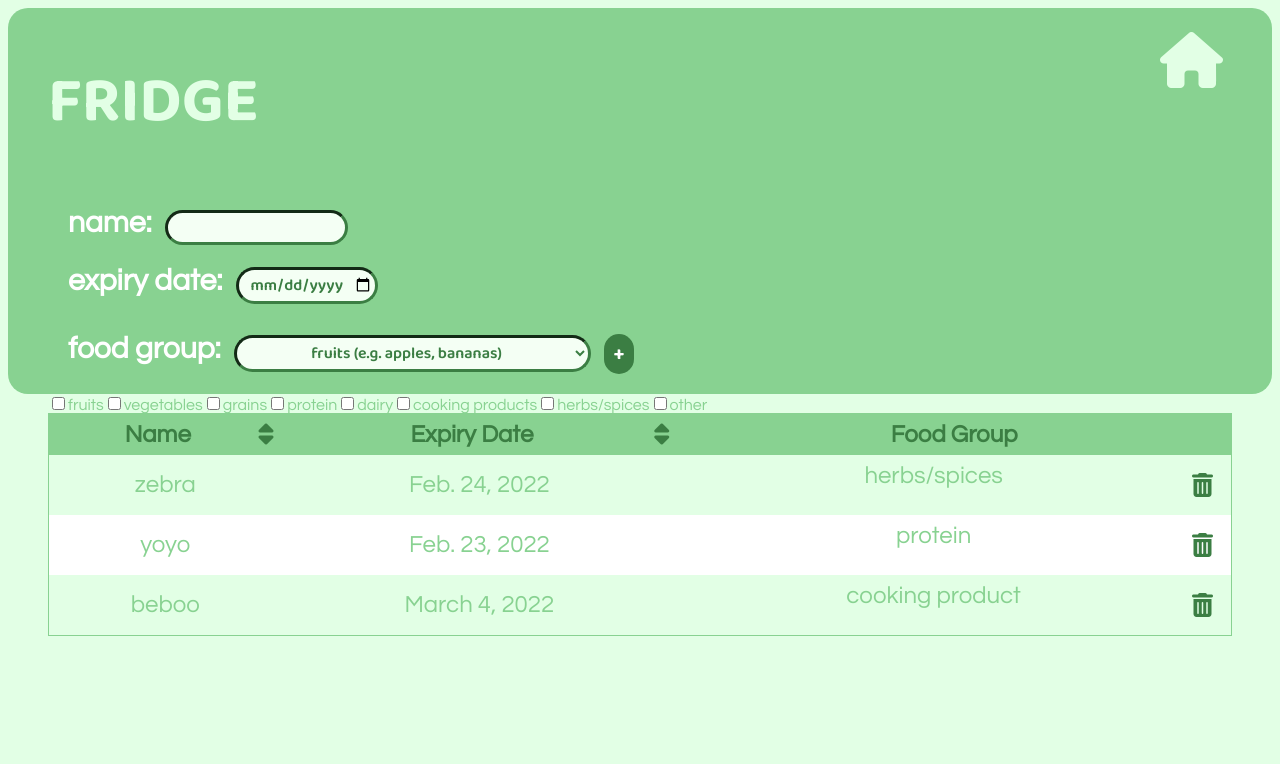
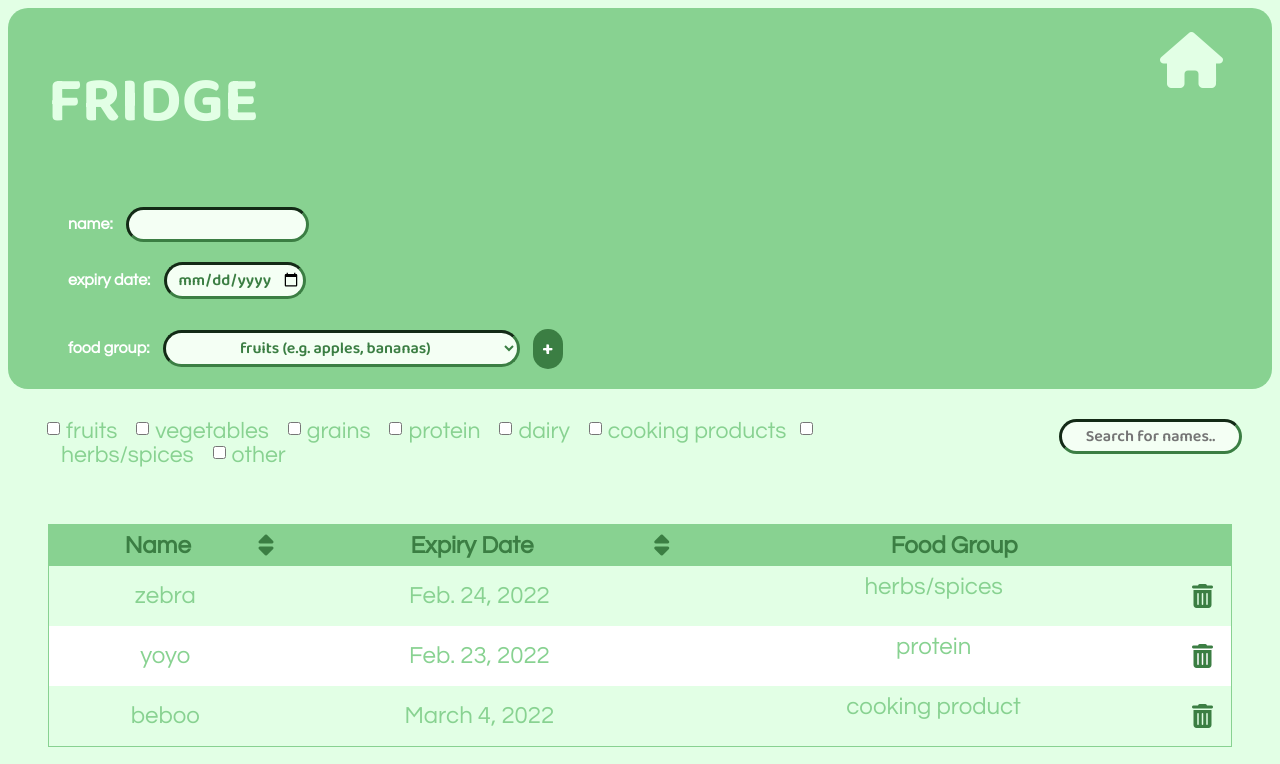
Before and after one commit to yuna17c/reci.py, a Django app: page /fridge/ in a window 1280 px wide. Shown: the top 764 px of the page. Run offline with Django 3.2, Linux system fonts and the light colour scheme; data comes from the database, SQL or seed files in the repository; both versions use the stored data as it was after the commit; some libraries are stand-ins or nearby versions.

Commit message:
update style + filter done

```diff
--- a/apps/base/static/filter.js
+++ b/apps/base/static/filter.js
@@ -22,7 +22,6 @@ function filter(categories) {
     if (categories.length == 0) {
         categories.push("");
     }
-    // Add the "show" class (display:block) to the filtered elements, and remove the "show" class from the elements that are not selected
     for (i = 0; i < all_elements.length; i++) {
         let match = false;
         w3AddClass(all_elements[i], "hide");
--- a/apps/base/static/fridge_style.css
+++ b/apps/base/static/fridge_style.css
@@ -21,10 +21,8 @@ body {
 
 .cell {
     min-height:75px;
-    flex-grow:1;
     flex-basis: 100%;
 }
-
 
 h1 {
     font-family: 'Baloo 2';
@@ -52,22 +50,38 @@ h1 {
     border-radius: 20px;
 }
 
-#food-groups label input {
-    color: white;
-    font-style: italic;
-    font-size: 30px;
+#checkboxes {
+    flex-basis: 200%;
+    flex-wrap: wrap;
+    color: var(--medium-green);
+    font-size: 23px;
 }
 
-input[type=checkbox]:checked{
-    color: #f00;
-    font-style: normal;
+#food-groups {
+    padding-top: 10px;
+    padding: 30px;
+}
+
+input[type="checkbox"] {
+    position: absolute;
+ }
+
+ #food-groups label {
+    padding: 5px;
+ }
+#food-groups span {
+    margin-left: 1em;
+ }
+
+input#search_input {
+    float: right;
 }
 
 #input label {
     padding: 10px;
     color: white;
     font-weight: 700;
-    font-size: 30px;
+    font-size: 1em;
 }
 
 input, select, option {
@@ -78,7 +92,7 @@ input, select, option {
     background-color: rgb(244, 255, 244);
     color: var(--dark-green);
     padding: 2px;
-    font-size: medium;
+    font-size: 1em;
 }
 
 #input-column {
@@ -175,7 +189,10 @@ tr:nth-child(even) {
 
 @media (max-width: 950px){
     .row {
-      flex-wrap:wrap;
+      flex-direction: column;
+    }
+    input#searchinput {
+        float: none;
     }
     .fridge {
         display: block;
@@ -187,4 +204,13 @@ tr:nth-child(even) {
     .button {
         width: 100%;
     }
+    #food-groups label {
+        display:flex;
+        align-items: baseline;
+        font-size: 20px;
+    }
+
+    input[type=checkbox] {
+        margin-right: 8px;
+    }
 }
--- a/apps/base/templates/base/fridge_home.html
+++ b/apps/base/templates/base/fridge_home.html
@@ -51,14 +51,19 @@
     </div>
 
     <div class="row" id="food-groups">
-        <label><input type="checkbox" name="food-group" value="fruits" id="fruits" onclick="check();">fruits</label>
-        <label><input type="checkbox" name="food-group" value="vegetables" id="vegetables" onclick="check();">vegetables</label>
-        <label><input type="checkbox" name="food-group" value="grains" id="grains" onclick="check();">grains</label>
-        <label><input type="checkbox" name="food-group" value="protein" id="protein" onclick="check();">protein</label>
-        <label><input type="checkbox" name="food-group" value="dairy" id="dairy" onclick="check();">dairy</label>
-        <label><input type="checkbox" name="food-group" value="cooking product" id="cooking product" onclick="check();">cooking products</label>
-        <label><input type="checkbox" name="food-group" value="herbs/spices" id="herbs/spices" onclick="check();">herbs/spices</label>
-        <label><input type="checkbox" name="food-group" value="other" id="other" onclick="check();">other</label>
+        <div class="cell" id="checkboxes">
+            <label><input type="checkbox" name="food-group" value="fruits" id="fruits" onclick="check();"><span>fruits</span></label>
+            <label><input type="checkbox" name="food-group" value="vegetables" id="vegetables" onclick="check();"><span>vegetables</span></label>
+            <label><input type="checkbox" name="food-group" value="grains" id="grains" onclick="check();"><span>grains</span></label>
+            <label><input type="checkbox" name="food-group" value="protein" id="protein" onclick="check();"><span>protein</span></label>
+            <label><input type="checkbox" name="food-group" value="dairy" id="dairy" onclick="check();"><span>dairy</span></label>
+            <label><input type="checkbox" name="food-group" value="cooking product" id="cooking product" onclick="check();"><span>cooking products</span></label>
+            <label><input type="checkbox" name="food-group" value="herbs/spices" id="herbs/spices" onclick="check();"><span>herbs/spices</span></label>
+            <label><input type="checkbox" name="food-group" value="other" id="other" onclick="check();"><span>other</span></label>
+        </div>
+        <div class="cell">
+            <input type="text" id="search_input" onkeyup="myFunction()" placeholder="Search for names..">
+        </div>
     </div>
 
     <div class="row">
```
Also changed, not shown: apps/db.sqlite3. Lines whose indentation alone changed are shown as unchanged.
